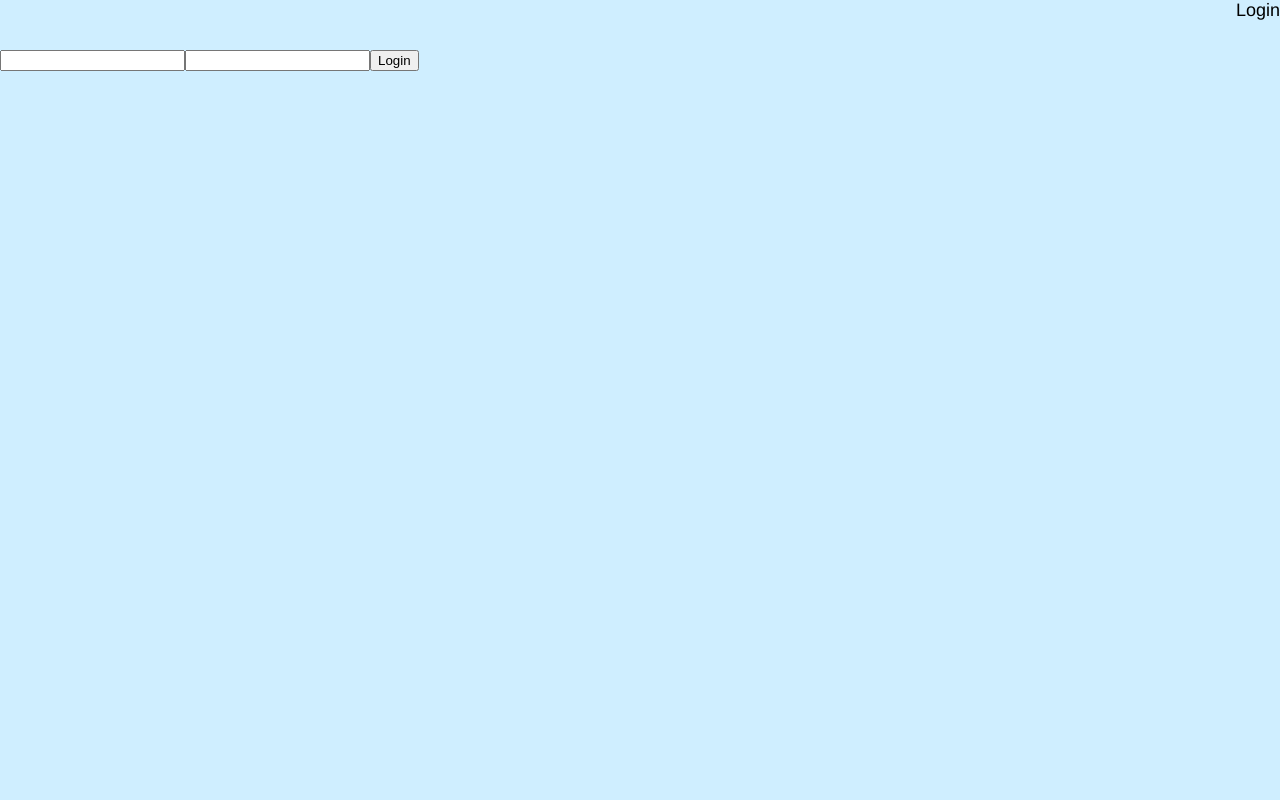
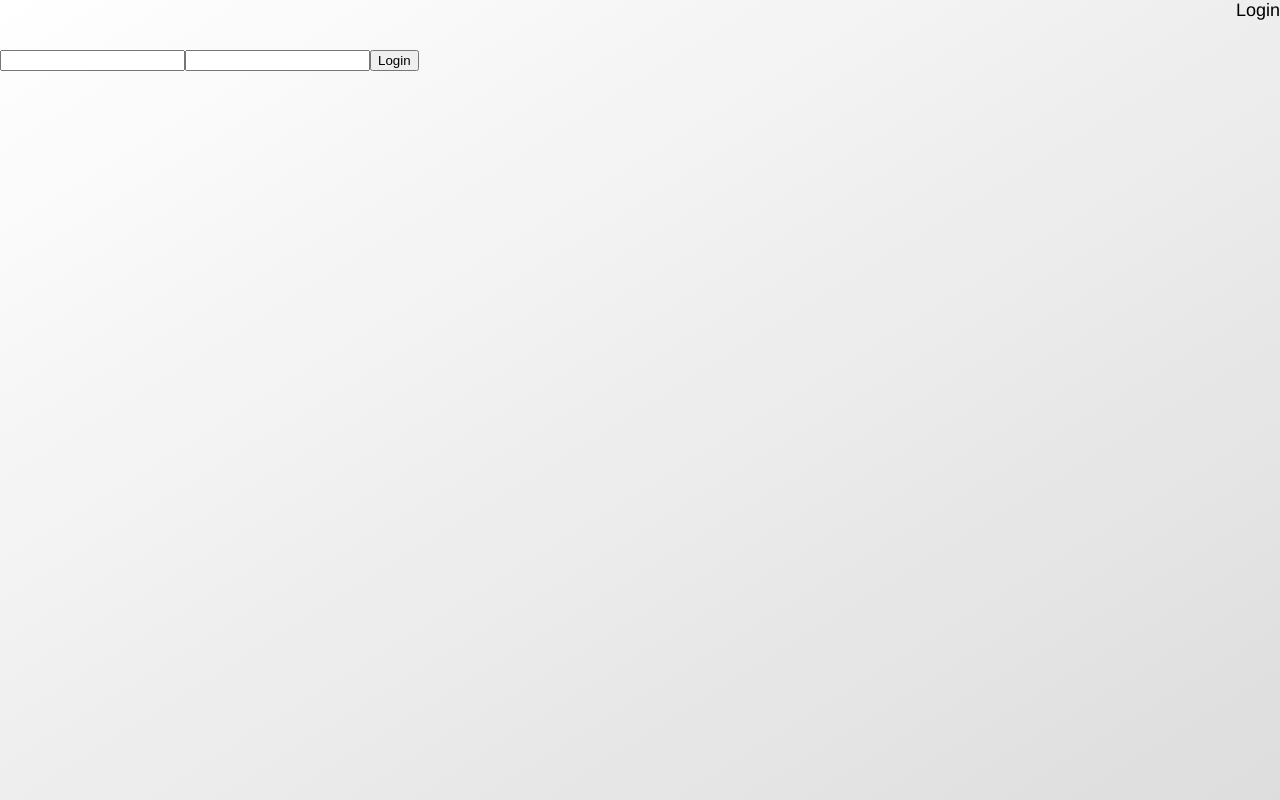
Before and after one commit to Libaration/Estate-Auction, a React (Create React App) app in the folder estateauction/: page /login in a window 1280 px wide. Built offline with nearby package versions, Linux system fonts and the light colour scheme.

Commit message:
style tweaks

```diff
--- a/estateauction/src/App.css
+++ b/estateauction/src/App.css
@@ -4,11 +4,15 @@ html {
   height: 100%;
   width: 100%;
   font-family: 'Arimo', sans-serif;
-  color: #168758;
+  color: white;
   font-weight: bold;
 }
 body {
-  background-image: linear-gradient(to bottom right, #cfeeff, #cfeeff);
+  background-image: linear-gradient(
+    to bottom right,
+    rgb(255, 255, 255),
+    rgb(221, 221, 221)
+  );
   width: 100vw;
   height: 100vh;
 }
@@ -34,15 +38,22 @@ a:visited {
 .homesContainer {
   padding: 10px;
   display: grid;
-  grid-template-columns: repeat(auto-fill, minmax(310px, 1fr));
+  grid-template-columns: repeat(auto-fill, minmax(500px, 1fr));
 }
 
 .homeCard {
   border: 1px solid #d3d3d3;
   border-radius: 0.25rem;
-  background-color: white;
-  width: 300px;
+  background-color: #2a2f33;
+  width: 500px;
   text-align: center;
+  overflow: hidden;
+  position: relative;
+}
+
+.homeCard * {
+  box-sizing: border-box;
+  transition: all 0.45s ease;
 }
 
 .homeCard img {
@@ -52,6 +63,3 @@ a:visited {
   background-position: center;
   background-color: #ccc;
 }
-
-.imgCaption {
-}
```
